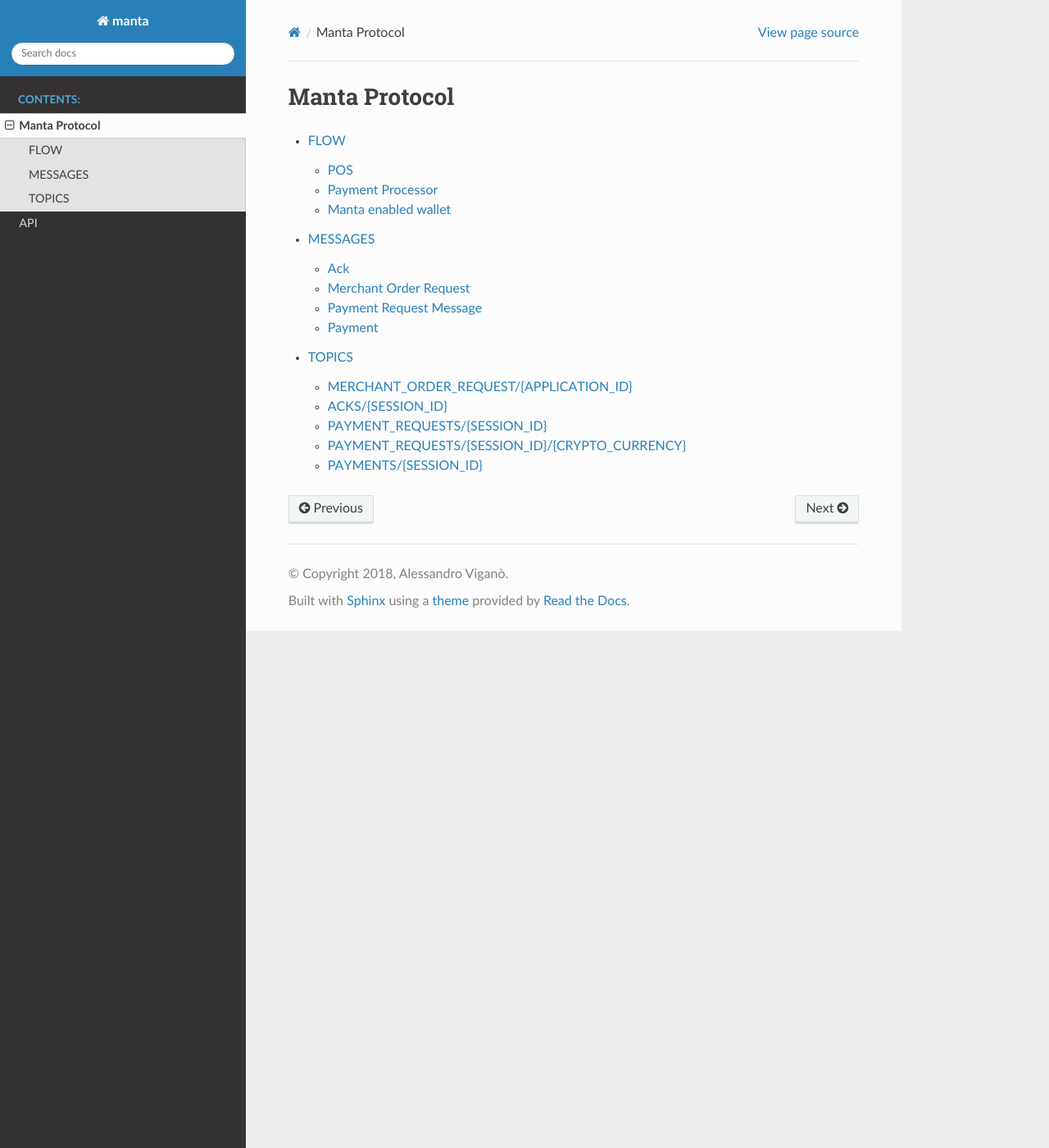
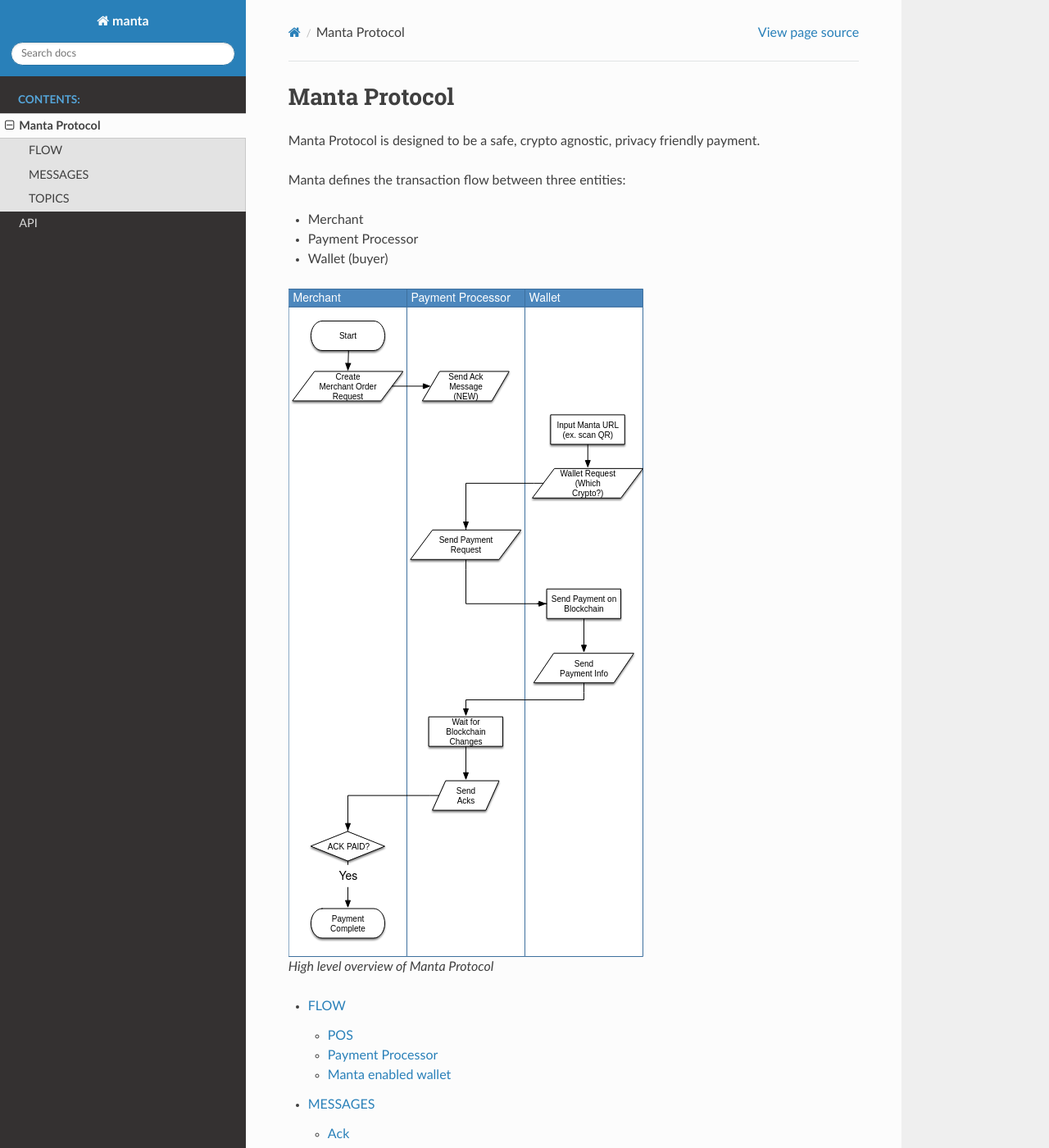
Before and after one commit to appiapay/manta-python, a Sphinx documentation site: the page built from docs/protocol.rst, in a window 1280 px wide and 1400 px high. Shown: the whole window at 82% size. Built offline with Sphinx 7.4.7 and the Read the Docs theme 2.0.0, drawn with Linux system fonts in a browser that asks for light colours.

Commit message:
Additional protocol documentation

```diff
--- a/docs/protocol.rst
+++ b/docs/protocol.rst
@@ -1,5 +1,17 @@
 Manta Protocol
 ==============
+
+Manta Protocol is designed to be a safe, crypto agnostic, privacy friendly payment.
+
+Manta defines the transaction flow between three entities:
+
+- Merchant
+- Payment Processor
+- Wallet (buyer)
+
+.. figure:: images/manta-protocol.svg
+
+   High level overview of Manta Protocol
 
 ..  toctree::
     :glob:
```
Also changed, not shown: docs/images/manta-protocol.svg (added), 2 other files.
